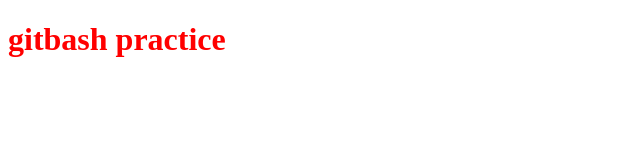
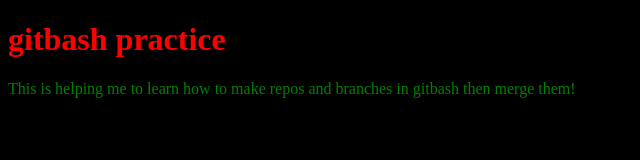
Before and after one commit to KHulett/gitpractice, a plain HTML site: page about.html in a window 1280 px wide. Shown: the whole page, without its empty margins (0-640 px from the left). Drawn offline with Linux system fonts and the light colour scheme.

Commit message:
Added p and changed color

```diff
--- a/about.html
+++ b/about.html
@@ -4,8 +4,15 @@
     <meta charset="utf-8" />
     <title>About</title>
   </head>
+
   <link rel="stylesheet" href="style.css" />
+
   <body>
     <h1>gitbash practice</h1>
+
+    <p>
+      This is helping me to learn how to make repos and branches in gitbash then
+      merge them!
+    </p>
   </body>
 </html>
--- a/style.css
+++ b/style.css
@@ -1 +1,5 @@
 h1 {color: red;}
+
+p{color: green;}
+
+body{background-color: black;}
```
Also changed, not shown: index.html (+2 -0 lines).
